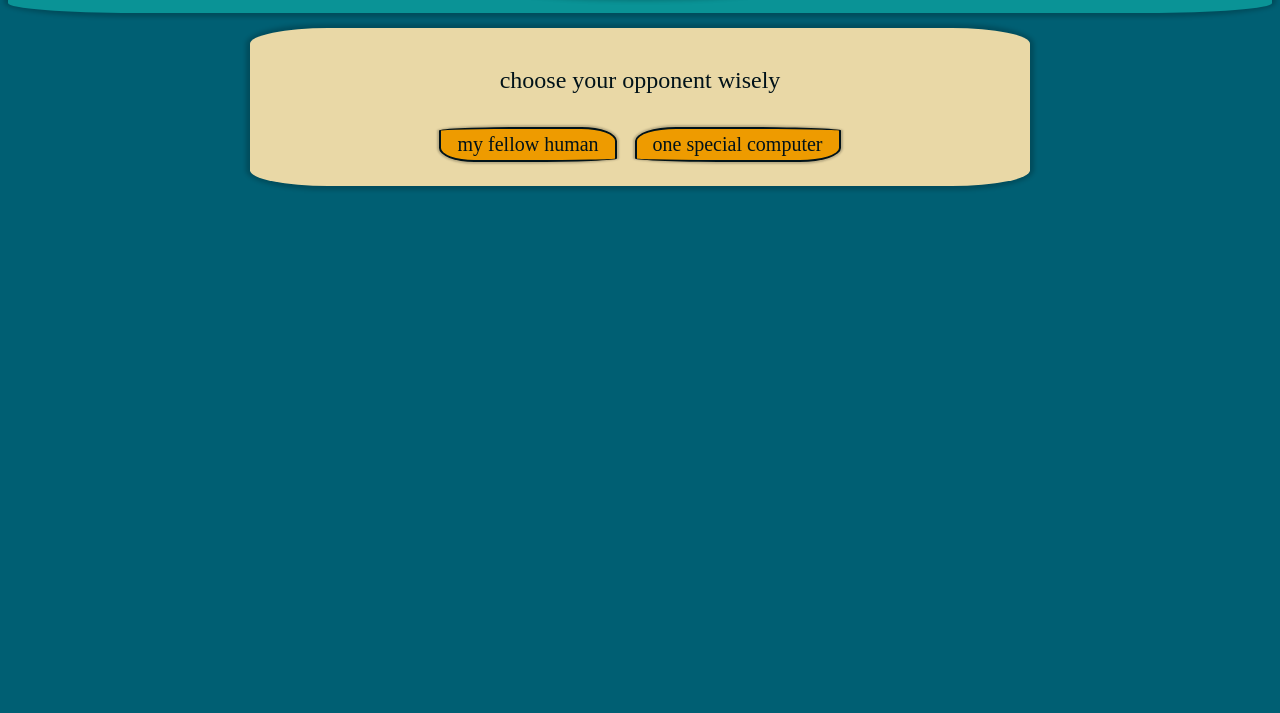
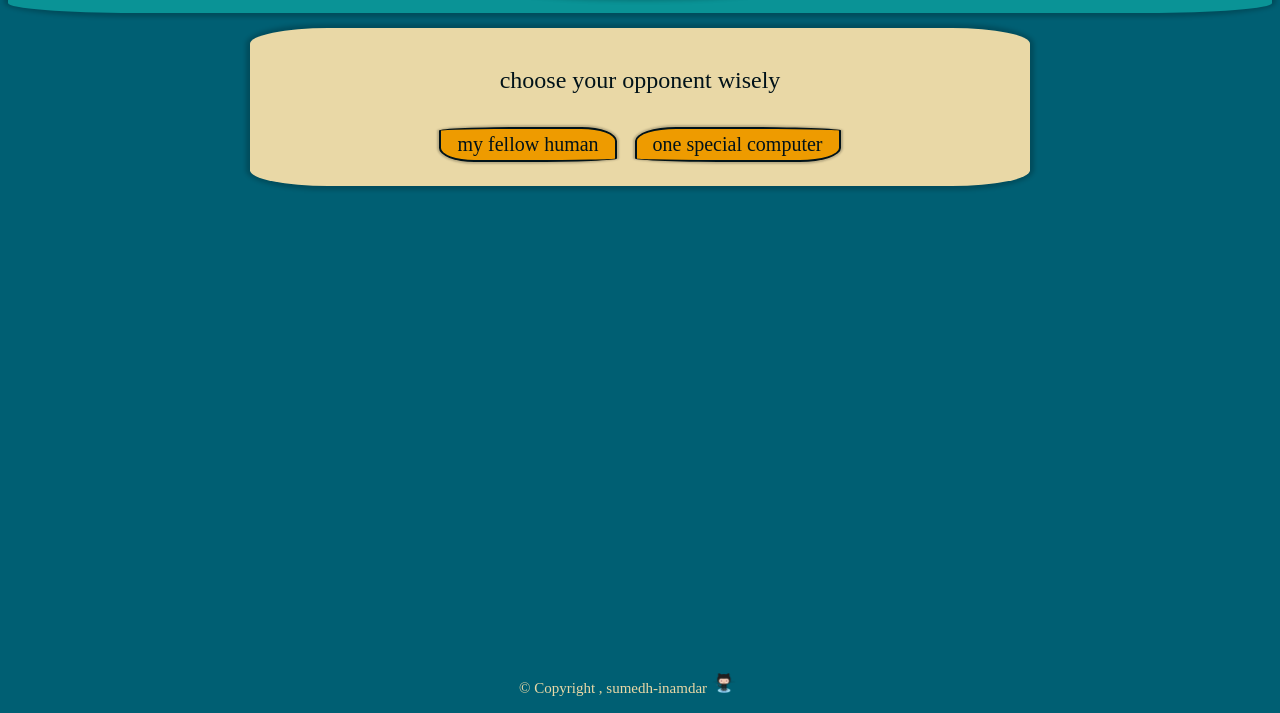
Before and after one commit to sumedh-inamdar/tic-tac-toe, a plain HTML site: page index.html in a window 1280 px wide. Shown: the part 95-808 px from the top of the page. Drawn offline with Linux system fonts and the light colour scheme; a web font is replaced by a local one.

Commit message:
added footer

```diff
--- a/index.html
+++ b/index.html
@@ -109,15 +109,19 @@
                     <p id="p2score"></p>
                 </div>
             </div>
-            <div>
-                <button class="menuSelect leftB" name="play" value="back">Go back</button>
+            <div class="buttonCont">
+                <button class="menuSelect leftB" name="play" value="back">Go Back</button>
                 <button class="menuSelect middleB" name="play" value="restartGame">Restart Game</button>
                 <button class="menuSelect rightB" name="play" value="resetScore">Reset Score</button>
             </div>
-
         </div>
 
     </main>
-
+    <footer>
+            <small>&copy; Copyright <span id="year"></span>, sumedh-inamdar</small>
+            <a href="https://github.com/sumedh-inamdar" target="_blank" title="Link to personal Github">
+                <input type="image" alt="Github" src="images/Octocat.png">
+            </a>
+    </footer>
 </body>
 </html>
--- a/styles.css
+++ b/styles.css
@@ -1,7 +1,12 @@
 body {
+    position: relative;
+    min-height: 99vh;
     font-family: 'Sorts Mill Goudy', serif;
     background-color: #005f73;
     color: #001219;
+}
+main {
+    padding-bottom: 2rem;
 }
 .fas {
     font-size: 30px;
@@ -193,3 +198,32 @@ div.p2 {
 .roundResult_O {
     background-color: hsla(5, 80%, 68%, 0.85);
 }
+
+div.buttonCont {
+    display: flex;
+    width: 100%;
+    justify-content:center;
+}
+
+footer {
+    font-family: inherit;
+    font-weight: 400;
+    font-size: 18px;
+    text-align: center;
+    position: absolute;
+    bottom: 0;
+    width: 98%;
+    min-width: 300px;
+    height: 2rem;
+    color: #e9d8a6;
+  }
+
+  footer input {
+    display: inline;
+    height: 20px;
+    transition: transform 1s;
+  }
+
+  footer input:hover {
+    transform: scale(3) translate(0, -5px);
+  }
```
Also changed, not shown: images/Octocat.png (added).
